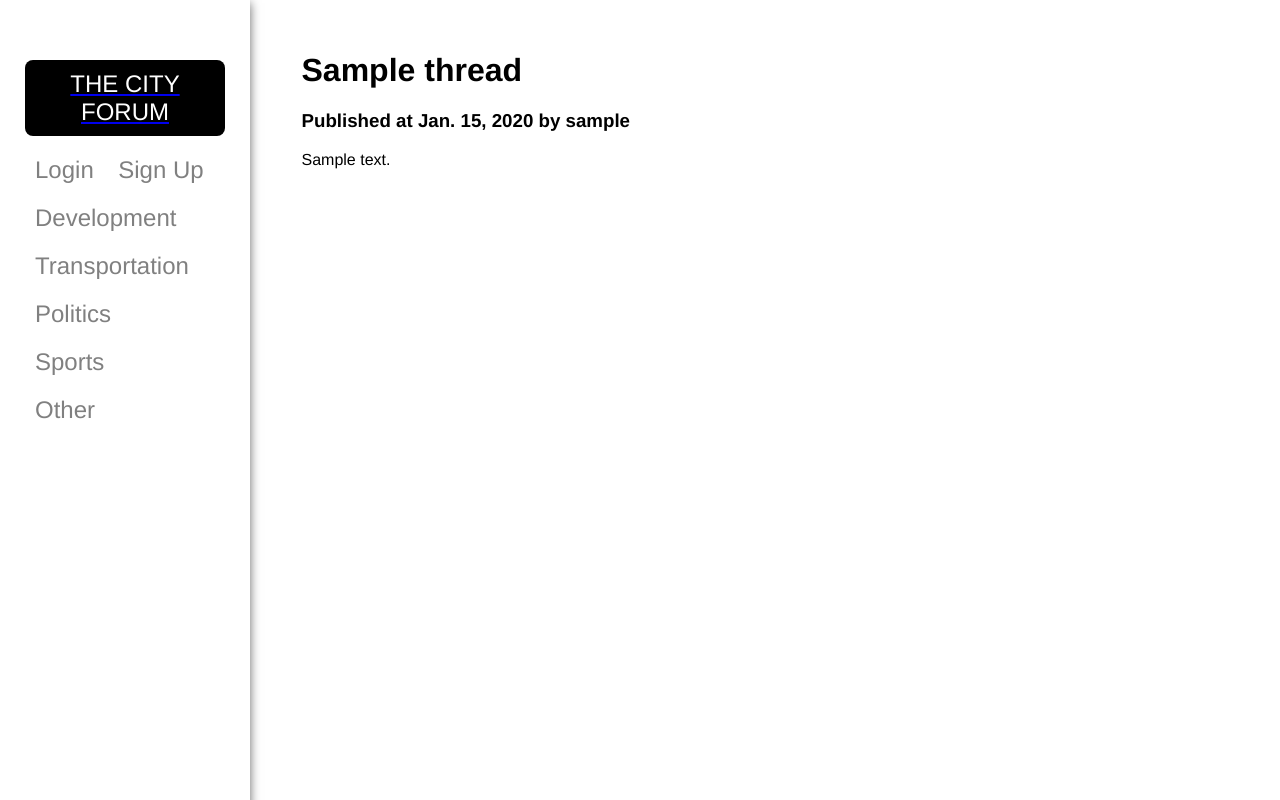
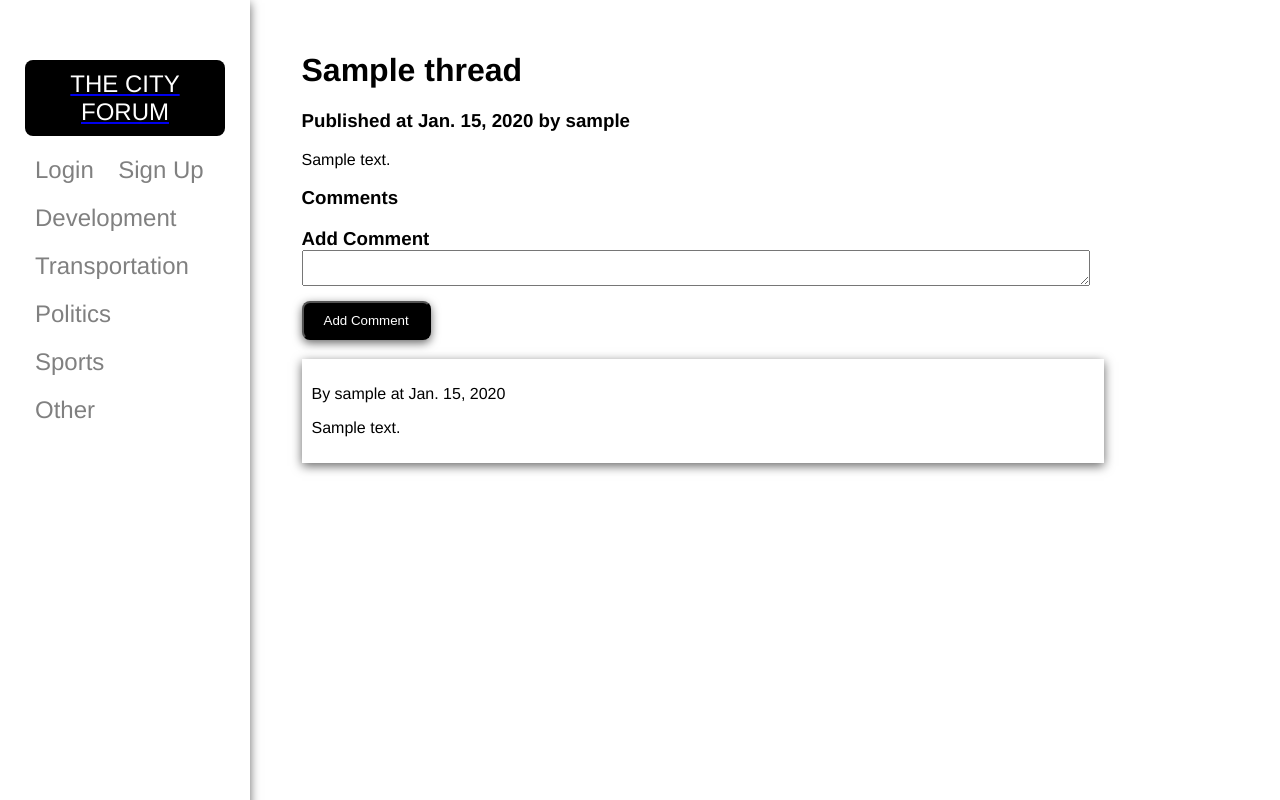
Before and after one commit to mforte215/The-City-Forum, a Django app: a page that uses cityforum/forum/templates/forum/thread.html in a window 1280 px wide. Run offline with Django 4.2, Linux system fonts and the light colour scheme; tables that the repository leaves empty hold one stand-in row (values such as "Sample post").

Commit message:
comment feature added, needs view update

```diff
--- a/cityforum/forum/admin.py
+++ b/cityforum/forum/admin.py
@@ -1,5 +1,6 @@
 from django.contrib import admin
-from .models import Thread, Forum
+from .models import Thread, Forum, Comment
 
 admin.site.register(Forum)
 admin.site.register(Thread)
+admin.site.register(Comment)
--- a/cityforum/forum/models.py
+++ b/cityforum/forum/models.py
@@ -28,3 +28,10 @@ class Thread(models.Model):
     def save(self, *args, **kwargs):
         self.slug = slugify(self.title)
         super(Thread, self).save(*args, **kwargs)
+
+class Comment(models.Model):
+    id = models.UUIDField(primary_key=True, default=uuid.uuid4, editable=False)
+    author = models.ForeignKey(User, on_delete=models.CASCADE, related_name='comments', null=False)
+    created_at = models.DateField(auto_now_add=True, editable=False)
+    thread = models.ForeignKey(Thread, on_delete=models.CASCADE, related_name='thread_comments', null=False)
+    body = models.TextField()
--- a/cityforum/forum/static/forum/css/style.css
+++ b/cityforum/forum/static/forum/css/style.css
@@ -235,3 +235,30 @@ body {
   border-radius: 8px;
   background-color: white;
 }
+
+/* Comment Section */
+
+.comment-container {
+  padding: 10px;
+  box-shadow: 0 3px 10px rgb(0 0 0 / 0.6);
+  width: 80%;
+}
+
+.comment-body {
+  width: 80%;
+  height: fit-content;
+  max-width: 80%;
+  min-width: 80%;
+}
+
+.submit-comment-btn {
+  background-color: black;
+  color: white;
+  margin-top: 10px;
+  padding-left: 20px;
+  padding-right: 20px;
+  padding-top: 10px;
+  padding-bottom: 10px;
+  border-radius: 8px;
+  box-shadow: 0 3px 10px rgb(0 0 0 / 0.6);
+}
--- a/cityforum/forum/templates/forum/thread.html
+++ b/cityforum/forum/templates/forum/thread.html
@@ -13,6 +13,26 @@
     <div class="thread-body">
     <p>{{thread.body}}</p>
     </div>
+    <div>
+        <h3>Comments</h3>
+        <div>
+            <h3>Add Comment</>
+            <form method="POST">
+                <div>
+                <textarea class="comment-body"></textarea>
+                </div>
+                <input class="submit-comment-btn" type="submit" value="Add Comment"/>
+            </form>
+        </div>
+        {% if comments %}
+        {% for comment in comments %}
+        <div class="comment-container">
+            <p>By {{comment.author}} at {{comment.created_at}}</p>
+            <p>{{comment.body}}</p>
+        </div>
+        {% endfor %}
+        {% endif %}
+    </div>
 </div>
 </div>
 {% endblock %}
--- a/cityforum/forum/views.py
+++ b/cityforum/forum/views.py
@@ -1,5 +1,5 @@
 from django.shortcuts import render, redirect
-from .models import Forum, Thread
+from .models import Forum, Thread, Comment
 from django.contrib.auth import authenticate, login, logout
 from django.contrib.auth.models import User
 from django.http import HttpResponseRedirect
@@ -22,7 +22,8 @@ def threadView(request, title, slug):
     if request.method == 'GET':
         forum = Forum.objects.get(title=title)
         thread = Thread.objects.get(slug=slug)
-        return render(request, 'forum/thread.html', {'thread': thread, 'forum': forum })
+        comments = Comment.objects.filter(thread=thread)
+        return render(request, 'forum/thread.html', {'thread': thread, 'forum': forum, 'comments': comments})
 
 def loginView(request):
     if request.method == 'GET':
```
Also changed, not shown: cityforum/forum/migrations/0004_comment.py (added).
